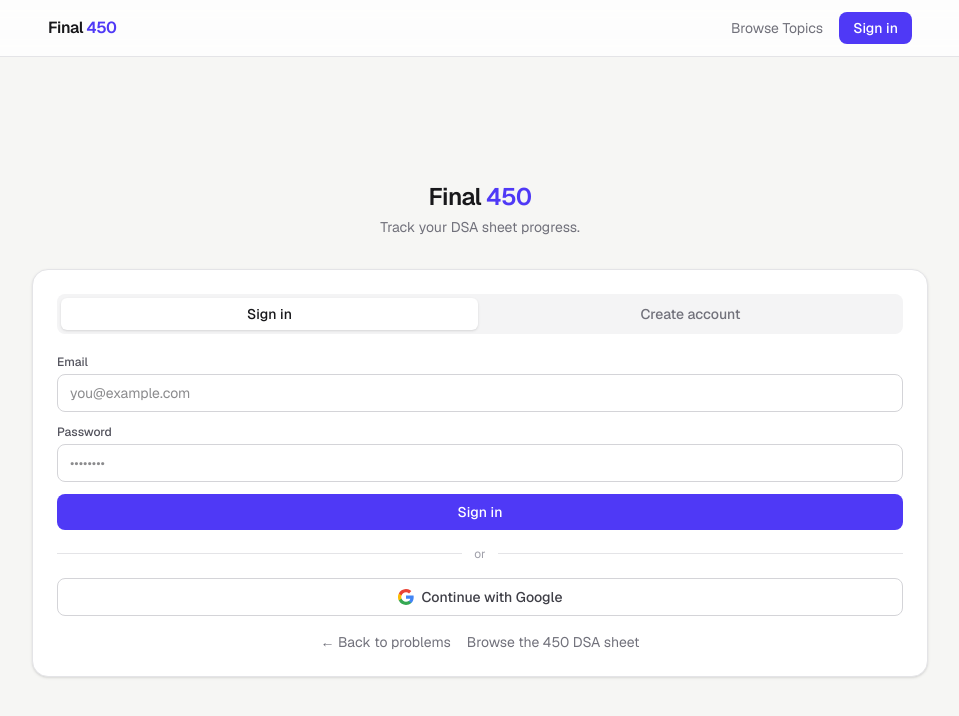
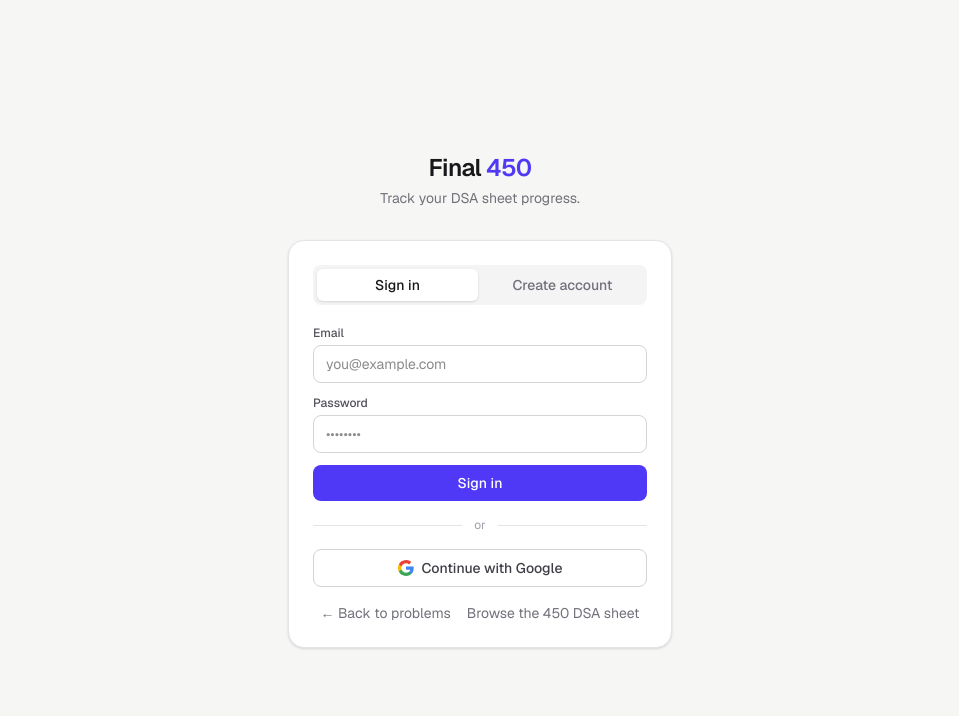
Before and after one commit to flawlessnitin/450dsa, a Next.js app: page /login in a window 1280 px wide. Shown: the top 716 px of the page, without its empty margins (160-1119 px from the left). Built offline with nearby package versions, Linux system fonts and the light colour scheme; no server answers.

Commit message:
fix: remove header from login page and restore its original narrow width
Login page now goes back to its standalone, header-less centered card
(max-w-sm) — the global SiteHeader and the max-w-4xl unification don't
apply here per request.

```diff
--- a/app/login/page.tsx
+++ b/app/login/page.tsx
@@ -4,7 +4,6 @@
 import { useRouter } from "next/navigation";
 import Link from "next/link";
 import { createClient } from "@/lib/supabase/client";
-import SiteHeader from "@/components/SiteHeader";
 
 type Mode = "signin" | "signup";
 
@@ -68,10 +67,8 @@
   }
 
   return (
-    <>
-      <SiteHeader />
     <main className="flex flex-1 items-center justify-center px-4 py-12">
-        <div className="w-full max-w-4xl">
+      <div className="w-full max-w-sm">
         <div className="mb-8 text-center">
           <h1 className="text-2xl font-semibold tracking-tight text-zinc-900">
             Final <span className="text-indigo-600">450</span>
@@ -190,7 +187,6 @@
         </div>
       </div>
     </main>
-    </>
   );
 }
 
```
Lines whose indentation alone changed are shown as unchanged.
